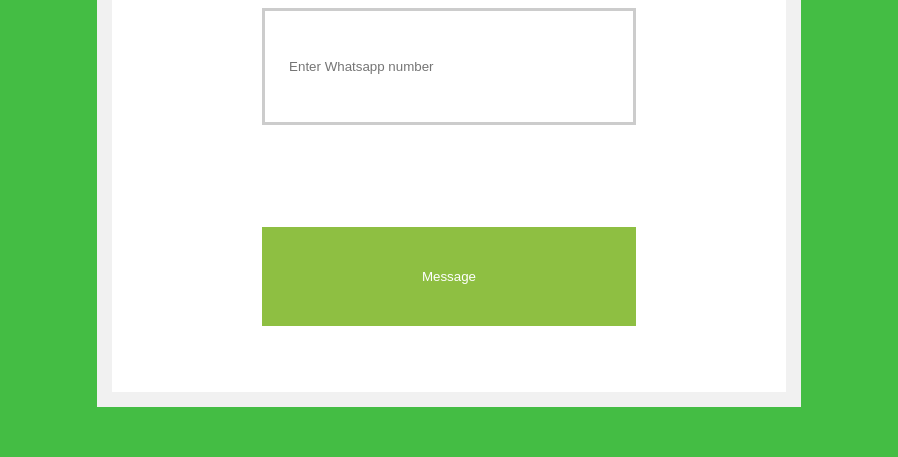
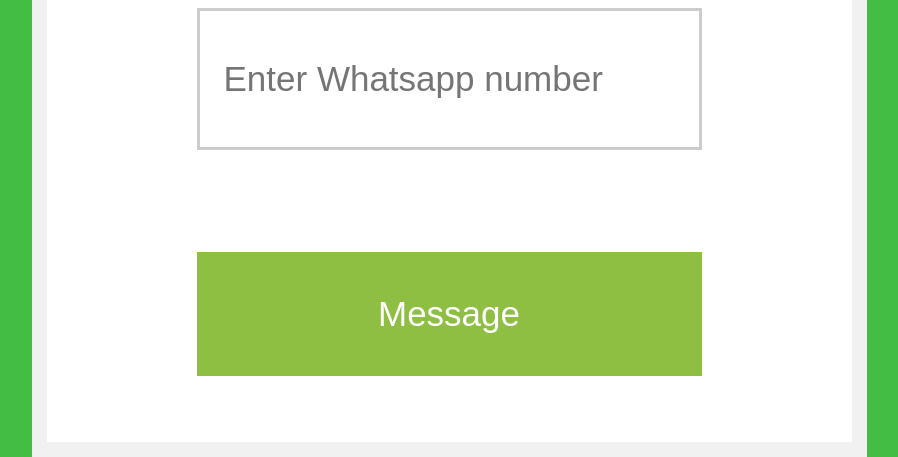
Before and after one commit to MEA-23/wp, a plain HTML site: page index.html in a window 1280 px wide. Shown: the part 716-1173 px from the top of the page, without its empty margins (191-1089 px from the left). Before the commit the page ends 1123 px from the top, so only its background shows below. Drawn offline with Linux system fonts and the light colour scheme.

Commit message:
Update index.html

```diff
--- a/index.html
+++ b/index.html
@@ -25,6 +25,7 @@
       display: inline-block;
       border: 3px solid #ccc;
       box-sizing: border-box;
+      font-size:35px;
       }
       button {
       background-color: #8ebf42;
@@ -34,6 +35,7 @@
       border: none;
       cursor: grabbing;
       width: 100%;
+      font-size:35px;
       }
       h1 {
         color:green;
```
